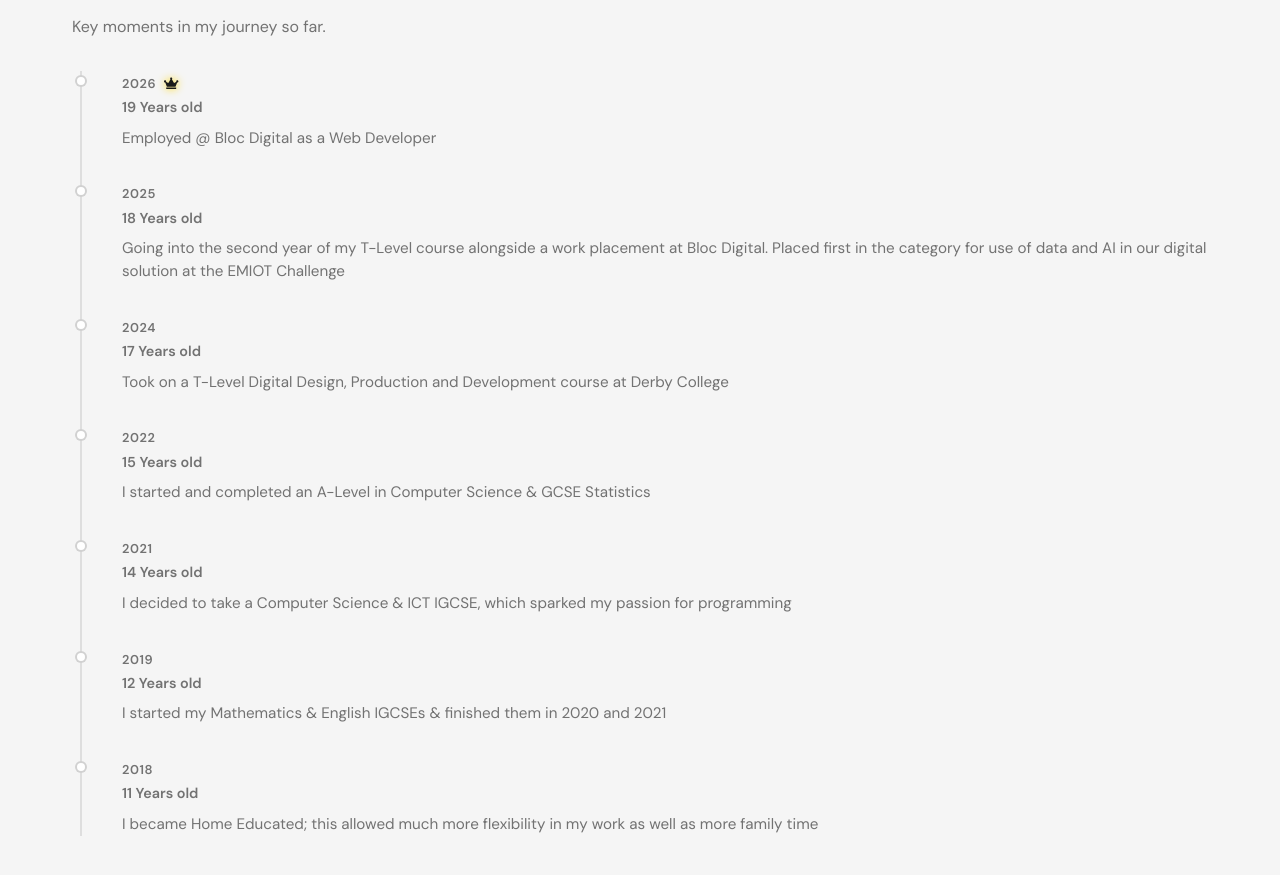
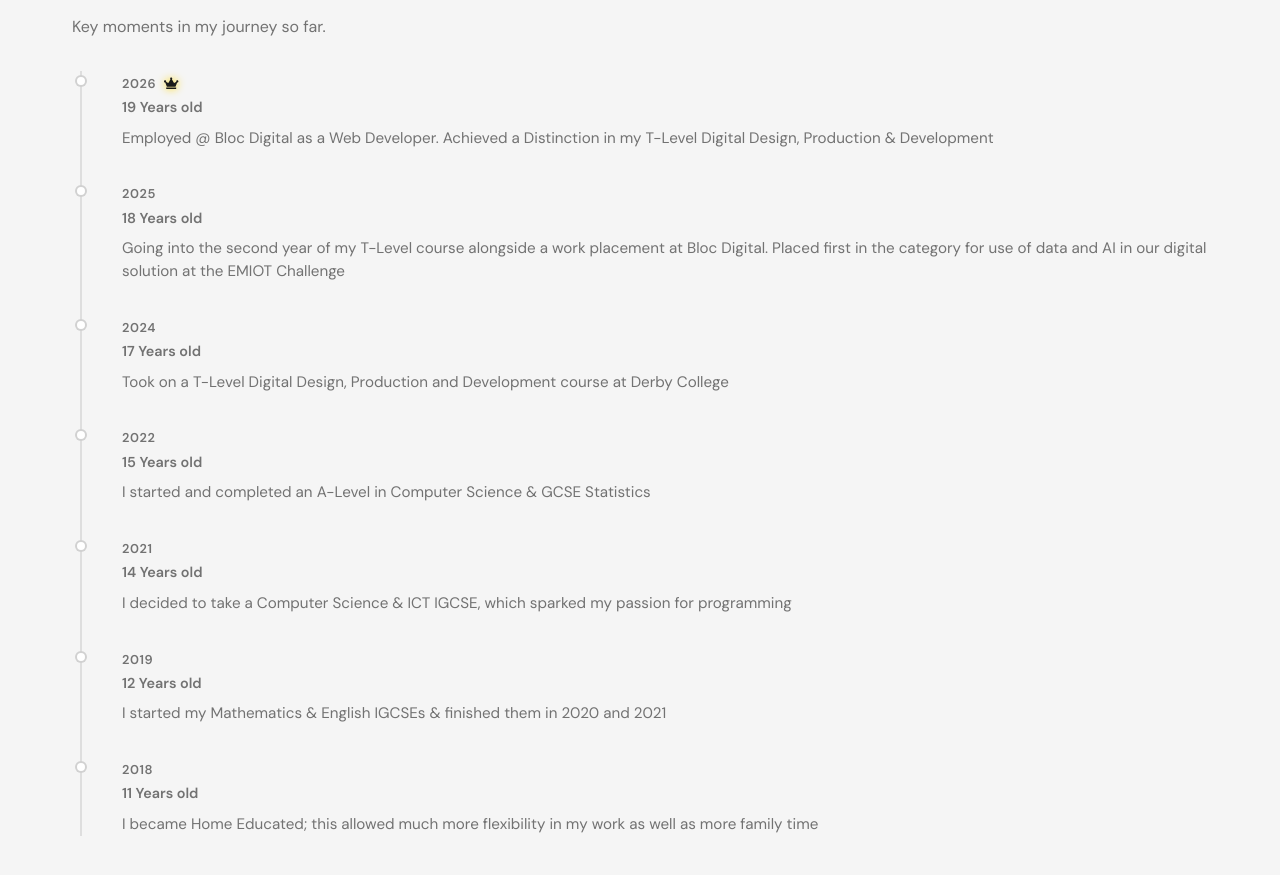
Before and after one commit to EthanGreatorex/EthanPortfolio, a React (Vite) app: page / in a window 1280 px wide. Shown: the part 1349-2224 px from the top of the page. Built offline with nearby package versions, Linux system fonts and the light colour scheme.

Commit message:
Updated timeline.

```diff
--- a/src/components/Timeline.jsx
+++ b/src/components/Timeline.jsx
@@ -9,7 +9,7 @@ const timelineData = [
   {
     year: "2026",
     age: "19 Years old",
-    desc: "Employed @ Bloc Digital as a Web Developer",
+    desc: "Employed @ Bloc Digital as a Web Developer. Achieved a Distinction in my T-Level Digital Design, Production & Development",
   },
   {
     year: "2025",
```
